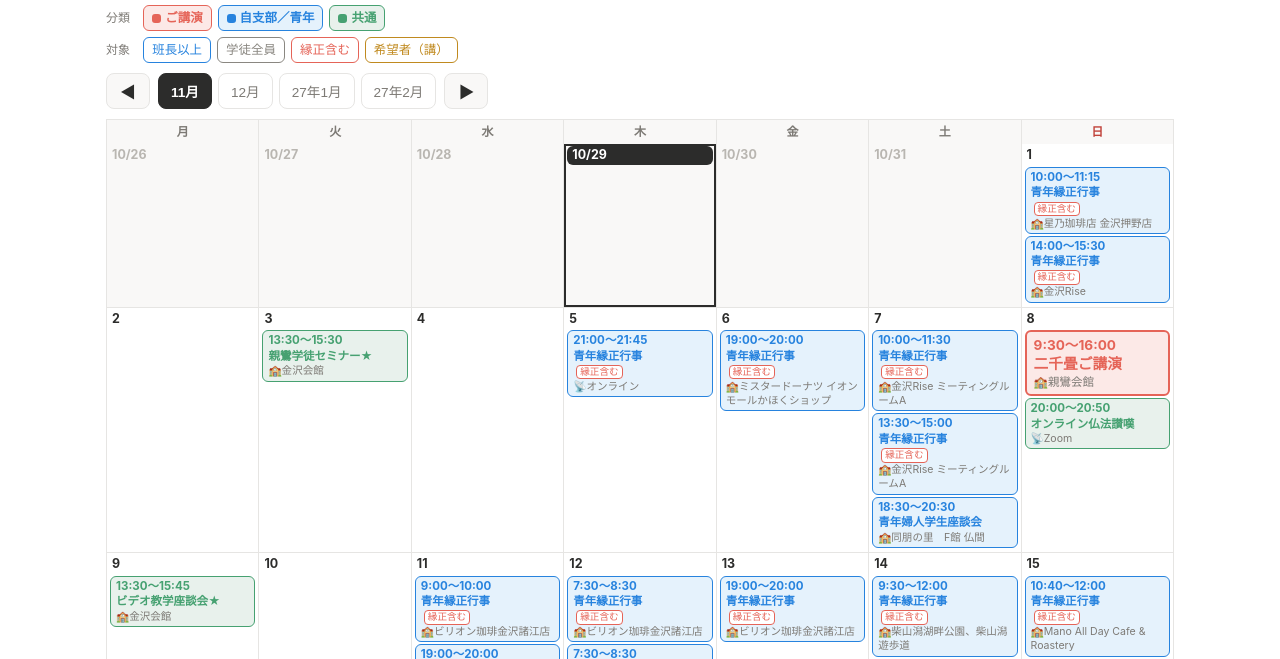
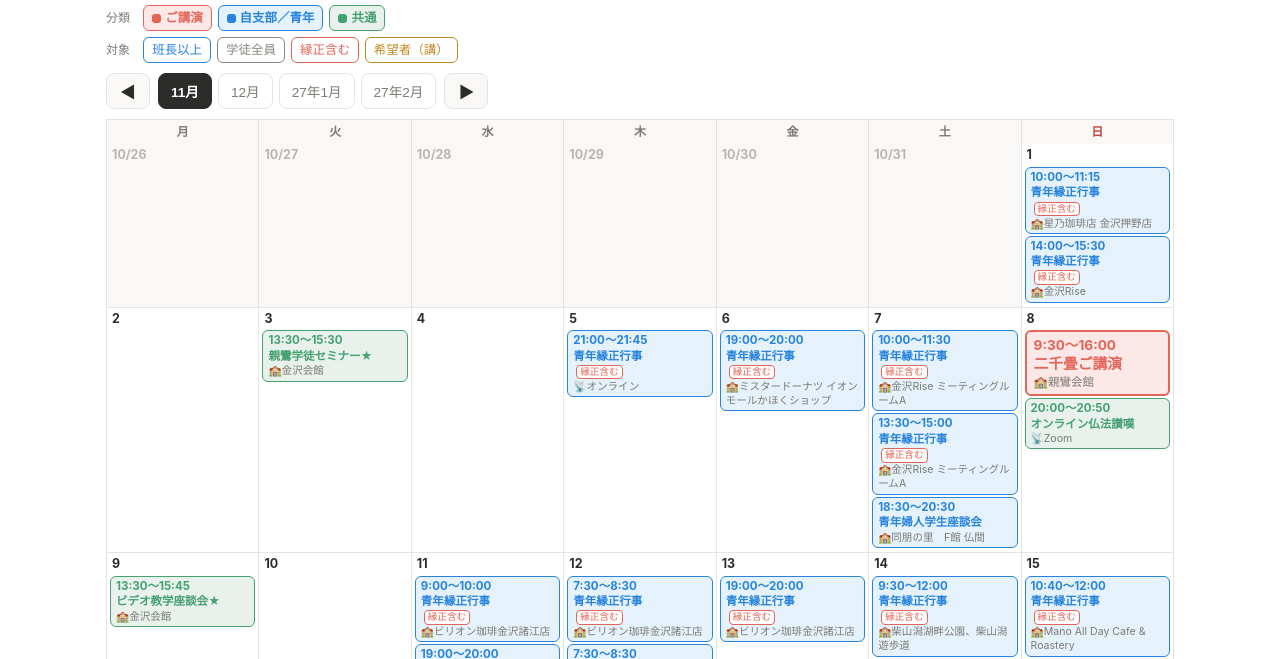
Before and after one commit to jdss-kanazawa/calendar, a plain HTML site: page index.html in a window 1280 px wide. Shown: the part 76-735 px from the top of the page. Drawn offline with Linux system fonts and the light colour scheme.

Commit message:
fix: カレンダーの当日判定を動的取得に修正
- index.html内でTODAYが2026-10-29に固定されていたのを端末の現在日付（iso(new Date())）を動的取得するように修正

```diff
--- a/index.html
+++ b/index.html
@@ -284,7 +284,8 @@ function labelFor(e, day){
 // ============================================================
 // 【カレンダー表示】横画面・PC用の月間カレンダーグリッド描画
 // ============================================================
-const TODAY = "2026-10-29";
+// 当日の日付（YYYY-MM-DD）
+const TODAY = iso(new Date());
 function renderCal(){
   const G=document.getElementById("grid"); G.innerHTML="";
   const D=document.getElementById("dowrow");
```
